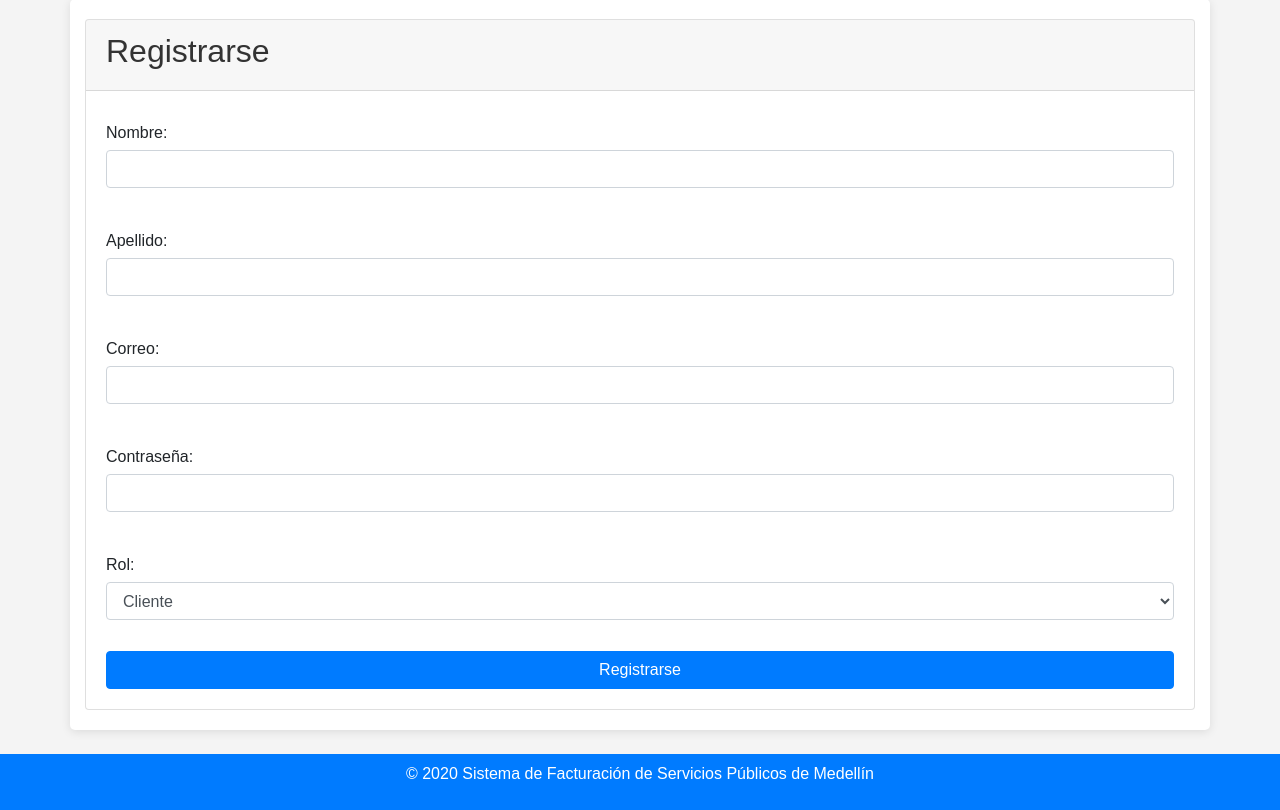
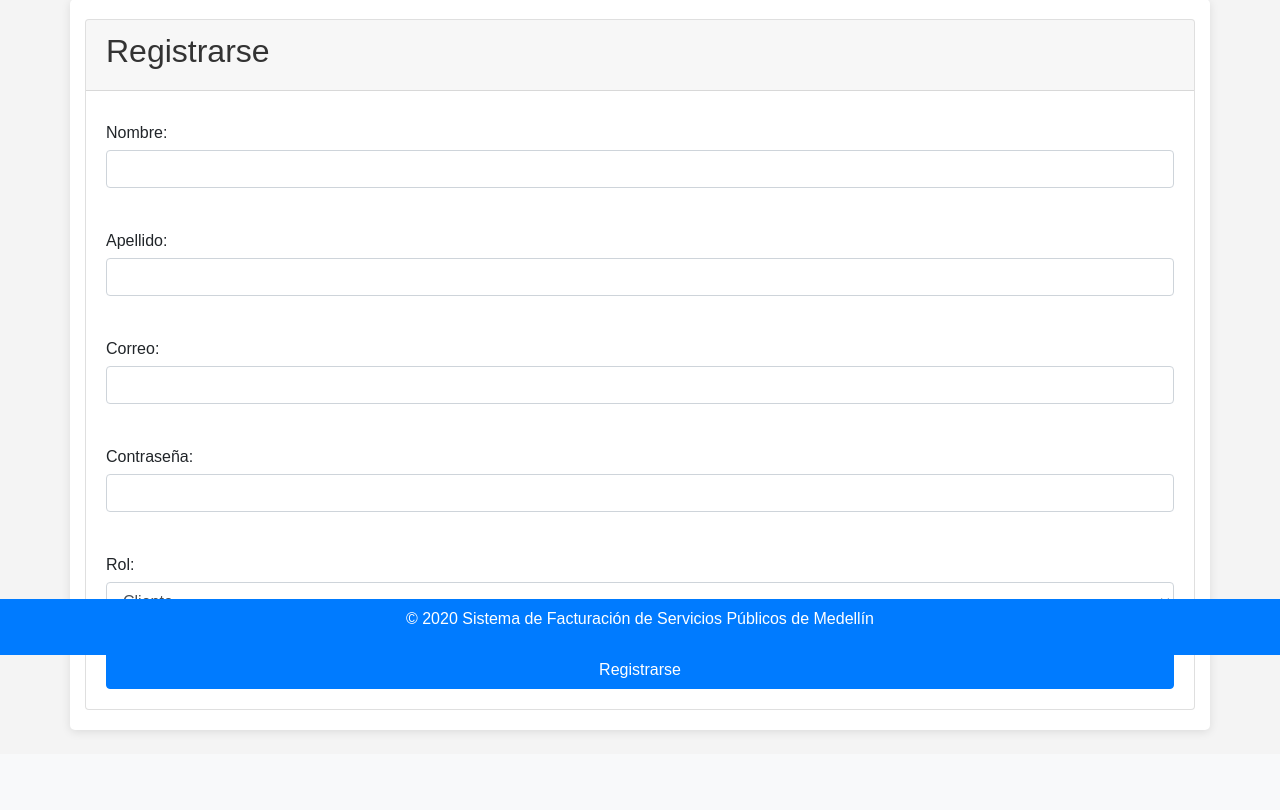
Before and after one commit to Juansecod/LaboratorioI-ElectivaIII, a Django app: template Main/FacturasMed/templates/register.html in a window 1280 px wide. Shown: the part 145-955 px from the top of the page. After the commit the page ends 880 px from the top, so only its background shows below. Run offline with Django 5.2, Linux system fonts and the light colour scheme; the template is opened without the code that fills it: most values are stand-ins (such as "Sample title", 1, 10 or a date in 2020); some libraries are stand-ins or nearby versions.

Commit message:
cambios_diseño

```diff
--- a/Main/FacturasMed/static/css/styles.css
+++ b/Main/FacturasMed/static/css/styles.css
@@ -72,7 +72,7 @@ footer {
     padding: 10px 0;
     background-color: #00ff44;
     color: white;
-    position: relative;
+    position: absolute !important;
     bottom: 0;
     width: 100%;
 }
--- a/Main/FacturasMed/templates/template_base.html
+++ b/Main/FacturasMed/templates/template_base.html
@@ -39,7 +39,7 @@
         <div class="text-center my-4">
             <img src="{% static 'img/image2.jpeg' %}" alt="NUESTROS SERVICIOS" class="img-fluid" width="800" height="auto">
         </div>
-        {{request.session.usuario}}
+        <!--{{request.session.usuario}}-->
 
         {% endblock %}
     </main>
```
